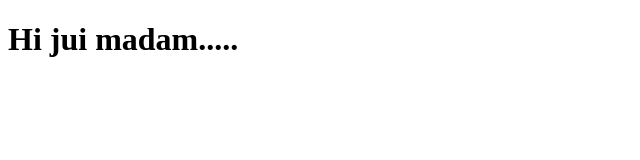
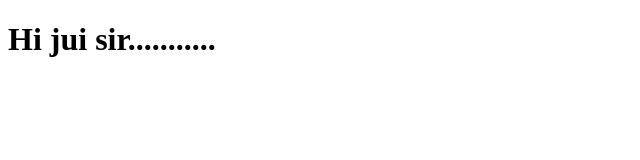
Before and after one commit to PravinMalkar/javascript, a plain HTML site: page site/index.html in a window 1280 px wide. Shown: the whole page, without its empty margins (0-640 px from the left). Drawn offline with Linux system fonts and the light colour scheme.

Commit message:
small addition

```diff
--- a/site/index.html
+++ b/site/index.html
@@ -5,6 +5,6 @@
 	</head>
 
 <body>
-	<h1> Hi jui madam.....</h1>
+	<h1> Hi jui sir...........</h1>
 </body>
 </html>
```
